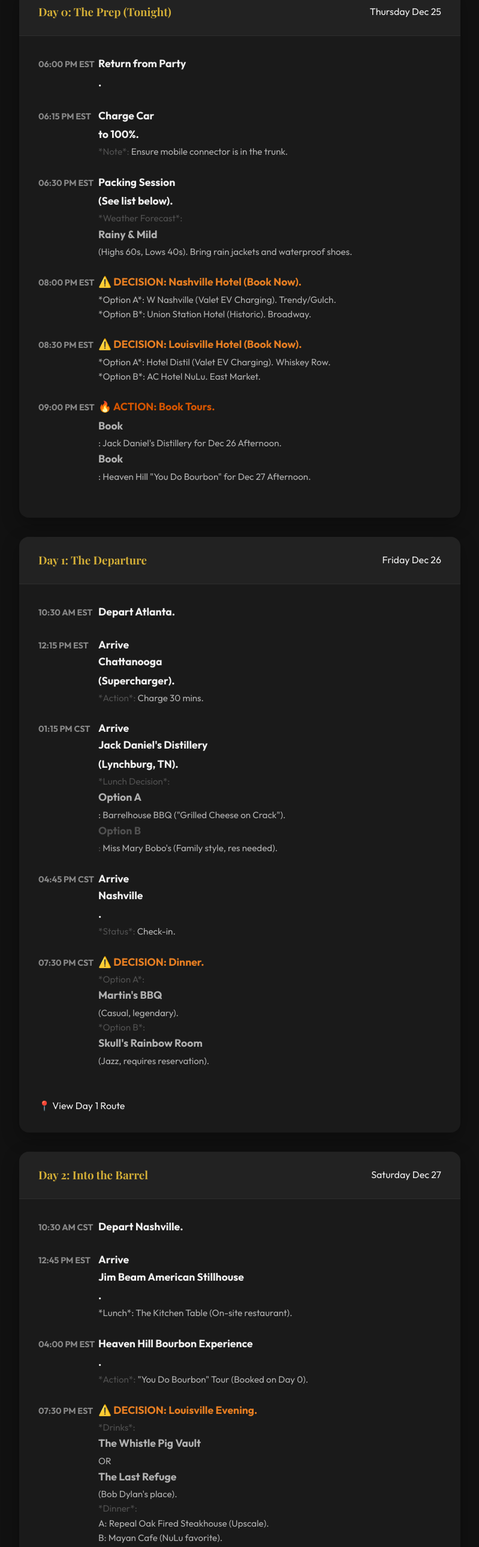
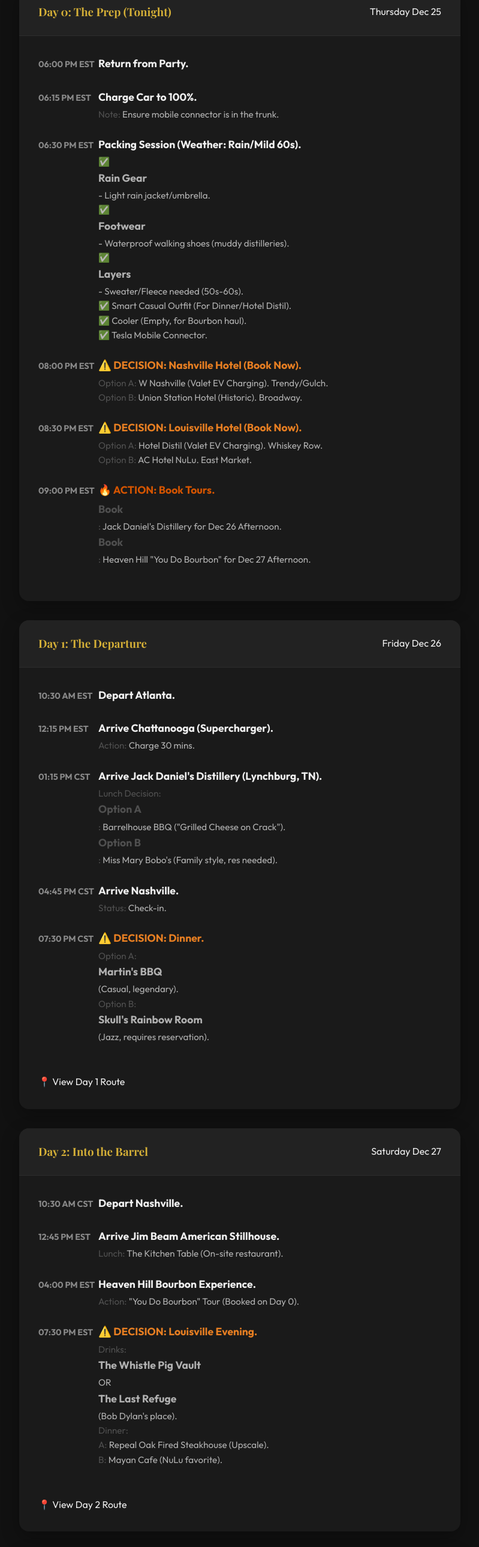
Before and after one commit to razach/grand-tour-2025, a plain HTML site: page docs/index.html in a window 1280 px wide. Shown: the part 2042-4621 px from the top of the page at 60% size, without its empty margins (240-1039 px from the left). Drawn offline with nearby package versions, Linux system fonts and the light colour scheme; a web font is replaced by a local one.

Commit message:
Fix: Move Packing List to Day 0 timeline and clean up parsing artifacts

```diff
--- a/docs/index.html
+++ b/docs/index.html
@@ -73,43 +73,43 @@
                     <div class="time-block">
                         <span class="time">06:00 PM EST</span>
                         <div class="details">
-                            <strong><strong>Return from Party</strong>.</strong>
+                            <strong>Return from Party.</strong>
 
                         </div>
                     </div>
                     <div class="time-block">
                         <span class="time">06:15 PM EST</span>
                         <div class="details">
-                            <strong><strong>Charge Car</strong> to 100%.</strong>
-                            <p><span style="color:#666;">*Note*:</span> Ensure mobile connector is in the trunk.</p>
+                            <strong>Charge Car to 100%.</strong>
+                            <p><span style="color:#666;">Note:</span> Ensure mobile connector is in the trunk.</p>
                         </div>
                     </div>
                     <div class="time-block">
                         <span class="time">06:30 PM EST</span>
                         <div class="details">
-                            <strong><strong>Packing Session</strong> (See list below).</strong>
-                            <p><span style="color:#666;">*Weather Forecast*:</span> <strong>Rainy & Mild</strong> (Highs 60s, Lows 40s). Bring rain jackets and waterproof shoes.</p>
+                            <strong>Packing Session (Weather: Rain/Mild 60s).</strong>
+                            <p>✅ <strong>Rain Gear</strong> - Light rain jacket/umbrella.</p><p>✅ <strong>Footwear</strong> - Waterproof walking shoes (muddy distilleries).</p><p>✅ <strong>Layers</strong> - Sweater/Fleece needed (50s-60s).</p><p>✅ Smart Casual Outfit (For Dinner/Hotel Distil).</p><p>✅ Cooler (Empty, for Bourbon haul).</p><p>✅ Tesla Mobile Connector.</p>
                         </div>
                     </div>
                     <div class="time-block">
                         <span class="time">08:00 PM EST</span>
                         <div class="details">
                             <strong><span style="color: #e67e22; font-weight: bold;">⚠️ DECISION:  Nashville Hotel (Book Now).</span></strong>
-                            <p>*Option A*: <a href="https://www.marriott.com/en-us/hotels/bnanw-w-nashville/overview/" target="_blank">W Nashville</a> (Valet EV Charging). Trendy/Gulch.</p><p>*Option B*: <a href="https://www.marriott.com/en-us/hotels/bnzx-union-station-hotel-nashville-yards-autograph-collection/overview/" target="_blank">Union Station Hotel</a> (Historic). Broadway.</p>
+                            <p><span style="color:#666;">Option A:</span> <a href="https://www.marriott.com/en-us/hotels/bnanw-w-nashville/overview/" target="_blank">W Nashville</a> (Valet EV Charging). Trendy/Gulch.</p><p><span style="color:#666;">Option B:</span> <a href="https://www.marriott.com/en-us/hotels/bnzx-union-station-hotel-nashville-yards-autograph-collection/overview/" target="_blank">Union Station Hotel</a> (Historic). Broadway.</p>
                         </div>
                     </div>
                     <div class="time-block">
                         <span class="time">08:30 PM EST</span>
                         <div class="details">
                             <strong><span style="color: #e67e22; font-weight: bold;">⚠️ DECISION:  Louisville Hotel (Book Now).</span></strong>
-                            <p>*Option A*: <a href="https://www.marriott.com/en-us/hotels/sdfds-hotel-distil-autograph-collection/overview/" target="_blank">Hotel Distil</a> (Valet EV Charging). Whiskey Row.</p><p>*Option B*: <a href="https://www.marriott.com/en-us/hotels/sdfac-ac-hotel-louisville-downtown/overview/" target="_blank">AC Hotel NuLu</a>. East Market.</p>
+                            <p><span style="color:#666;">Option A:</span> <a href="https://www.marriott.com/en-us/hotels/sdfds-hotel-distil-autograph-collection/overview/" target="_blank">Hotel Distil</a> (Valet EV Charging). Whiskey Row.</p><p><span style="color:#666;">Option B:</span> <a href="https://www.marriott.com/en-us/hotels/sdfac-ac-hotel-louisville-downtown/overview/" target="_blank">AC Hotel NuLu</a>. East Market.</p>
                         </div>
                     </div>
                     <div class="time-block">
                         <span class="time">09:00 PM EST</span>
                         <div class="details">
                             <strong><span style="color: #d35400; font-weight: bold;">🔥 ACTION:  Book Tours.</span></strong>
-                            <p><strong>Book</strong>: <a href="https://www.jackdaniels.com/en-us/visit-us" target="_blank">Jack Daniel's Distillery</a> for Dec 26 Afternoon.</p><p><strong>Book</strong>: <a href="https://heavenhilldistillery.com/" target="_blank">Heaven Hill "You Do Bourbon"</a> for Dec 27 Afternoon.</p><p></p>
+                            <p><span style="color:#666;"><strong>Book</strong>:</span> <a href="https://www.jackdaniels.com/en-us/visit-us" target="_blank">Jack Daniel's Distillery</a> for Dec 26 Afternoon.</p><p><span style="color:#666;"><strong>Book</strong>:</span> <a href="https://heavenhilldistillery.com/" target="_blank">Heaven Hill "You Do Bourbon"</a> for Dec 27 Afternoon.</p><p></p>
                         </div>
                     </div>
                     <div class="map-link-container">
@@ -135,29 +135,29 @@
                     <div class="time-block">
                         <span class="time">12:15 PM EST</span>
                         <div class="details">
-                            <strong>Arrive <strong>Chattanooga</strong> (Supercharger).</strong>
-                            <p><span style="color:#666;">*Action*:</span> Charge 30 mins.</p>
+                            <strong>Arrive Chattanooga (Supercharger).</strong>
+                            <p><span style="color:#666;">Action:</span> Charge 30 mins.</p>
                         </div>
                     </div>
                     <div class="time-block">
                         <span class="time">01:15 PM CST</span>
                         <div class="details">
-                            <strong>Arrive <strong>Jack Daniel's Distillery</strong> (Lynchburg, TN).</strong>
-                            <p><span style="color:#666;">*Lunch Decision*:</span> </p><p><strong>Option A</strong>: <a href="https://www.barrelhousebbq.com/" target="_blank">Barrelhouse BBQ</a> ("Grilled Cheese on Crack").</p><p><span style="color:#666;"><strong>Option B</strong>:</span> Miss Mary Bobo's (Family style, res needed).</p>
+                            <strong>Arrive Jack Daniel's Distillery (Lynchburg, TN).</strong>
+                            <p><span style="color:#666;">Lunch Decision:</span> </p><p><span style="color:#666;"><strong>Option A</strong>:</span> <a href="https://www.barrelhousebbq.com/" target="_blank">Barrelhouse BBQ</a> ("Grilled Cheese on Crack").</p><p><span style="color:#666;"><strong>Option B</strong>:</span> Miss Mary Bobo's (Family style, res needed).</p>
                         </div>
                     </div>
                     <div class="time-block">
                         <span class="time">04:45 PM CST</span>
                         <div class="details">
-                            <strong>Arrive <strong>Nashville</strong>.</strong>
-                            <p><span style="color:#666;">*Status*:</span> Check-in.</p>
+                            <strong>Arrive Nashville.</strong>
+                            <p><span style="color:#666;">Status:</span> Check-in.</p>
                         </div>
                     </div>
                     <div class="time-block">
                         <span class="time">07:30 PM CST</span>
                         <div class="details">
                             <strong><span style="color: #e67e22; font-weight: bold;">⚠️ DECISION:  Dinner.</span></strong>
-                            <p><span style="color:#666;">*Option A*:</span> <strong>Martin's BBQ</strong> (Casual, legendary).</p><p><span style="color:#666;">*Option B*:</span> <strong>Skull's Rainbow Room</strong> (Jazz, requires reservation).</p><p></p>
+                            <p><span style="color:#666;">Option A:</span> <strong>Martin's BBQ</strong> (Casual, legendary).</p><p><span style="color:#666;">Option B:</span> <strong>Skull's Rainbow Room</strong> (Jazz, requires reservation).</p><p></p>
                         </div>
                     </div>
                     <div class="map-link-container">
@@ -183,22 +183,22 @@
                     <div class="time-block">
                         <span class="time">12:45 PM EST</span>
                         <div class="details">
-                            <strong>Arrive <strong>Jim Beam American Stillhouse</strong>.</strong>
-                            <p>*Lunch*: <a href="https://www.visitthekitchentable.com/" target="_blank">The Kitchen Table</a> (On-site restaurant).</p>
+                            <strong>Arrive Jim Beam American Stillhouse.</strong>
+                            <p><span style="color:#666;">Lunch:</span> <a href="https://www.visitthekitchentable.com/" target="_blank">The Kitchen Table</a> (On-site restaurant).</p>
                         </div>
                     </div>
                     <div class="time-block">
                         <span class="time">04:00 PM EST</span>
                         <div class="details">
-                            <strong><strong>Heaven Hill Bourbon Experience</strong>.</strong>
-                            <p><span style="color:#666;">*Action*:</span> "You Do Bourbon" Tour (Booked on Day 0).</p>
+                            <strong>Heaven Hill Bourbon Experience.</strong>
+                            <p><span style="color:#666;">Action:</span> "You Do Bourbon" Tour (Booked on Day 0).</p>
                         </div>
                     </div>
                     <div class="time-block">
                         <span class="time">07:30 PM EST</span>
                         <div class="details">
                             <strong><span style="color: #e67e22; font-weight: bold;">⚠️ DECISION:  Louisville Evening.</span></strong>
-                            <p><span style="color:#666;">*Drinks*:</span> <strong>The Whistle Pig Vault</strong> OR <strong>The Last Refuge</strong> (Bob Dylan's place).</p><p><span style="color:#666;">*Dinner*:</span> </p><p>A: <a href="https://repeallouisville.com/" target="_blank">Repeal Oak Fired Steakhouse</a> (Upscale).</p><p>B: <a href="https://mayancafelouisville.com/" target="_blank">Mayan Cafe</a> (NuLu favorite).</p><p></p>
+                            <p><span style="color:#666;">Drinks:</span> <strong>The Whistle Pig Vault</strong> OR <strong>The Last Refuge</strong> (Bob Dylan's place).</p><p><span style="color:#666;">Dinner:</span> </p><p><span style="color:#666;">A:</span> <a href="https://repeallouisville.com/" target="_blank">Repeal Oak Fired Steakhouse</a> (Upscale).</p><p><span style="color:#666;">B:</span> <a href="https://mayancafelouisville.com/" target="_blank">Mayan Cafe</a> (NuLu favorite).</p><p></p>
                         </div>
                     </div>
                     <div class="map-link-container">
@@ -217,29 +217,29 @@
                     <div class="time-block">
                         <span class="time">10:00 AM EST</span>
                         <div class="details">
-                            <strong>Arrive <strong>Buffalo Trace</strong> (Frankfort).</strong>
-                            <p><span style="color:#666;">*Note*:</span> Opens 11 AM Sunday. Get in allocation line.</p>
+                            <strong>Arrive Buffalo Trace (Frankfort).</strong>
+                            <p><span style="color:#666;">Note:</span> Opens 11 AM Sunday. Get in allocation line.</p>
                         </div>
                     </div>
                     <div class="time-block">
                         <span class="time">12:00 PM EST</span>
                         <div class="details">
-                            <strong>Lunch @ <strong>The Stave</strong> (Millville).</strong>
+                            <strong>Lunch @ The Stave (Millville).</strong>
 
                         </div>
                     </div>
                     <div class="time-block">
                         <span class="time">01:30 PM EST</span>
                         <div class="details">
-                            <strong><strong>Castle & Key Distillery</strong>.</strong>
-                            <p><span style="color:#666;">*Activity*:</span> Walk the sunken gardens.</p>
+                            <strong>Castle & Key Distillery.</strong>
+                            <p><span style="color:#666;">Activity:</span> Walk the sunken gardens.</p>
                         </div>
                     </div>
                     <div class="time-block">
                         <span class="time">06:30 PM EST</span>
                         <div class="details">
-                            <strong><strong>Angel's Envy Distillery</strong>.</strong>
-                            <p><span style="color:#666;">*Check*:</span> Evening bar hours.</p><p></p>
+                            <strong>Angel's Envy Distillery.</strong>
+                            <p><span style="color:#666;">Check:</span> Evening bar hours.</p><p></p>
                         </div>
                     </div>
                     <div class="map-link-container">
@@ -265,14 +265,14 @@
                     <div class="time-block">
                         <span class="time">02:00 PM EST</span>
                         <div class="details">
-                            <strong><strong>Chattanooga Stop</strong>.</strong>
-                            <p><span style="color:#666;">*Activity*:</span> Walk Walnut St Bridge + Milk & Honey.</p>
+                            <strong>Chattanooga Stop.</strong>
+                            <p><span style="color:#666;">Activity:</span> Walk Walnut St Bridge + Milk & Honey.</p>
                         </div>
                     </div>
                     <div class="time-block">
                         <span class="time">05:30 PM EST</span>
                         <div class="details">
-                            <strong>Arrive <strong>Atlanta</strong>.</strong>
+                            <strong>Arrive Atlanta.</strong>
                             <p></p><p></p><p></p>
                         </div>
                     </div>
@@ -319,19 +319,6 @@
                 </div>
             </div>
 
-            <div class="stat-card" style="flex: 1; min-width: 300px;">
-                <h3>🎒 Packing List</h3>
-                <div class="details">
-                    <p>✅ <strong>Rain Gear</strong> - Light rain jacket/umbrella (Rain forecast for Fri/Sat/Sun)
-<br>✅ <strong>Footwear</strong> - Comfortable waterproof walking shoes (Distillery grounds can be muddy)
-<br>✅ <strong>Layers</strong> - Temps 50s-60s. Sweater/Fleece needed
-<br>✅ Smart Casual Outfit (For Dinner/Hotel Distil)
-<br>✅ Cooler (Empty, for Bourbon haul)
-<br>✅ Tesla Mobile Connector
-<br></p>
-                </div>
-            </div>
-
 
         </div>
     </section>
```
Also changed, not shown: 2 other files.
